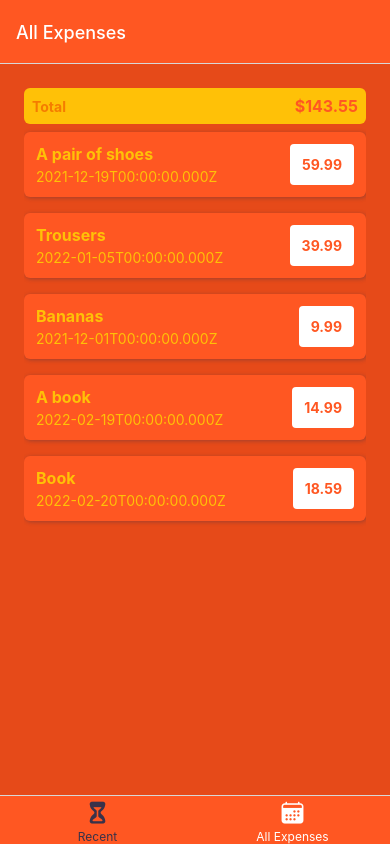
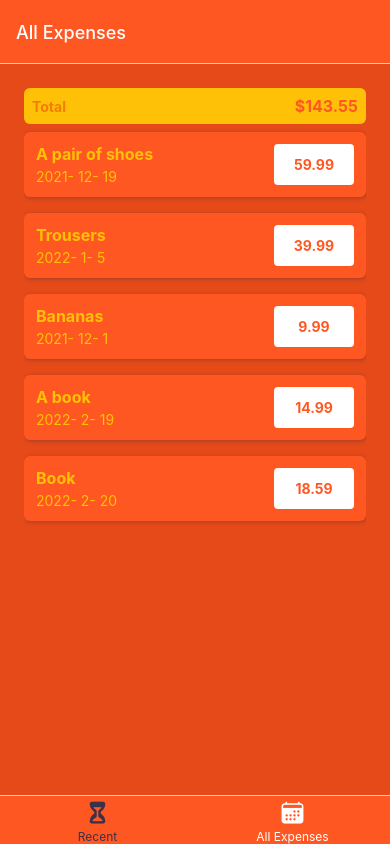
Before and after one commit to Mldamico/expenses-rn, a React Native app: screen /AllExpenses in a window 390 px wide. Built offline with nearby package versions, Linux system fonts and the light colour scheme.

Commit message:
Date output util function

```diff
--- a/components/expenses/ExpenseItem.tsx
+++ b/components/expenses/ExpenseItem.tsx
@@ -1,6 +1,7 @@
 import { Pressable, StyleSheet, Text, View } from "react-native";
 import React from "react";
 import { GlobalStyles } from "../../constants/styles";
+import { getFormattedDate } from "../../util/date";
 
 interface Props {
   description: string;
@@ -16,10 +17,10 @@
           <Text style={[styles.textBase, styles.description]}>
             {description}
           </Text>
-          <Text style={styles.textBase}>{date.toISOString()}</Text>
+          <Text style={styles.textBase}>{getFormattedDate(date)}</Text>
         </View>
         <View style={styles.amountContainer}>
-          <Text style={styles.amount}>{amount}</Text>
+          <Text style={styles.amount}>{amount.toFixed(2)}</Text>
         </View>
       </View>
     </Pressable>
@@ -57,6 +58,7 @@
     justifyContent: "center",
     alignItems: "center",
     borderRadius: 4,
+    minWidth: 80,
   },
   amount: {
     color: GlobalStyles.colors.primary500,
--- /dev/null
+++ b/util/date.ts
@@ -0,0 +1,3 @@
+export const getFormattedDate = (date: Date) => {
+  return `${date.getFullYear()}- ${date.getMonth() + 1}- ${date.getDate()}`;
+};
```
